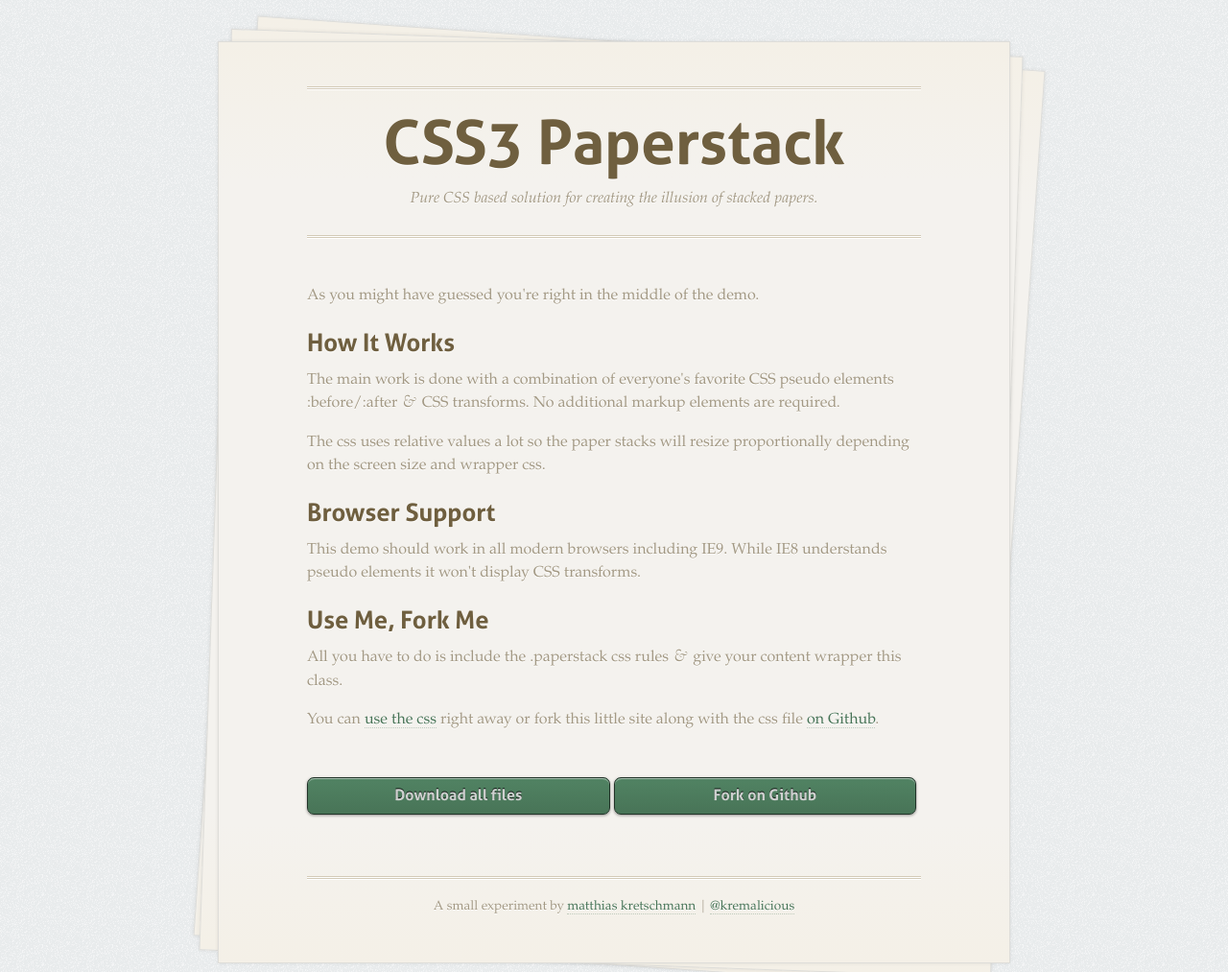
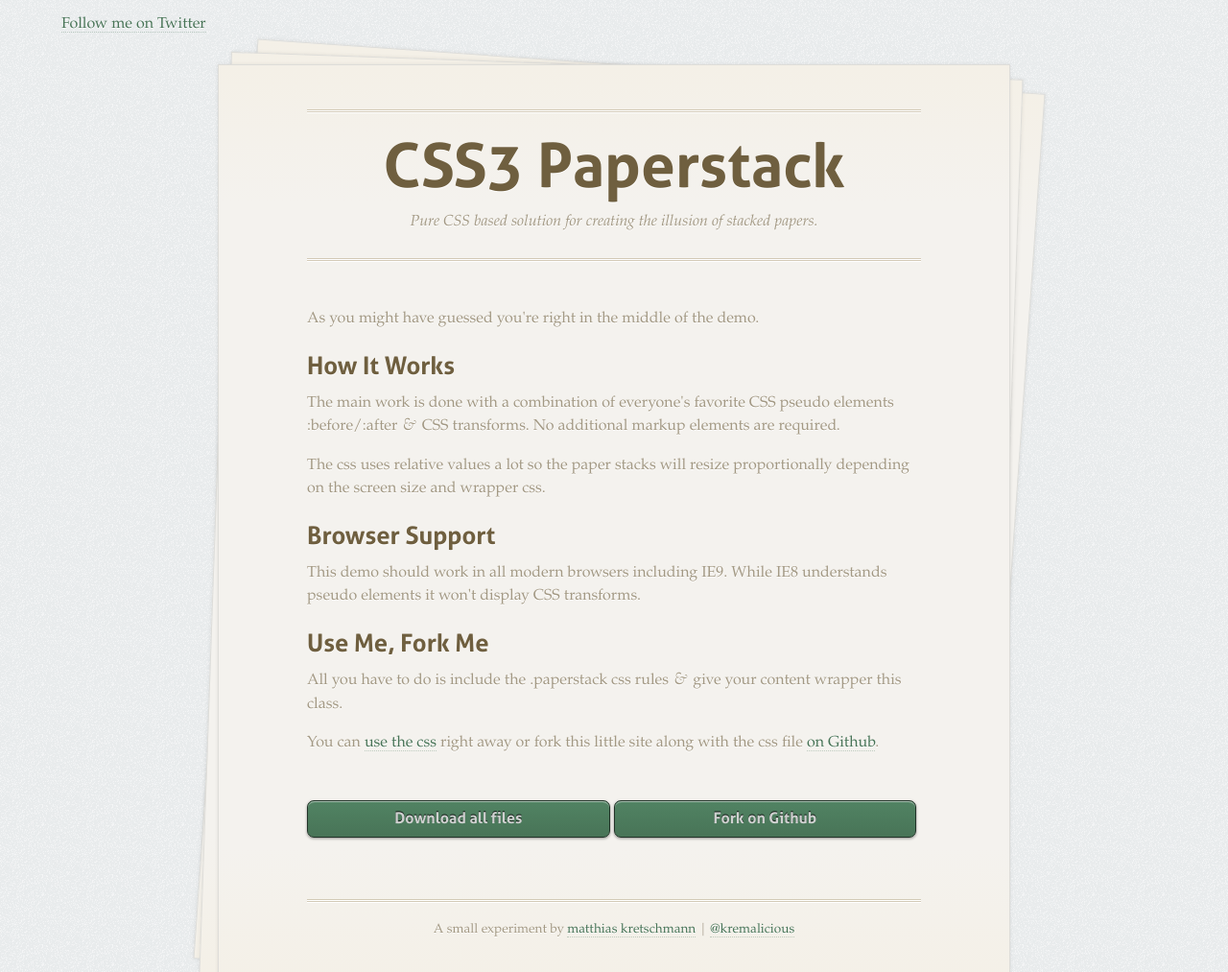
Before and after one commit to kremalicious/csspaperstack, a plain HTML site: page index.html in a window 1280 px wide. Shown: the top 1013 px of the page at 96% size. Drawn offline with Linux system fonts and the light colour scheme.

Commit message:
shameless Twitter button

```diff
--- a/index.html
+++ b/index.html
@@ -21,6 +21,7 @@
 </head>
 
 <body>
+	<aside><a href="https://twitter.com/kremalicious" rel="me">Follow me on Twitter</a></aside>
 
 	<div id="main" class="paperstack">
 
```
